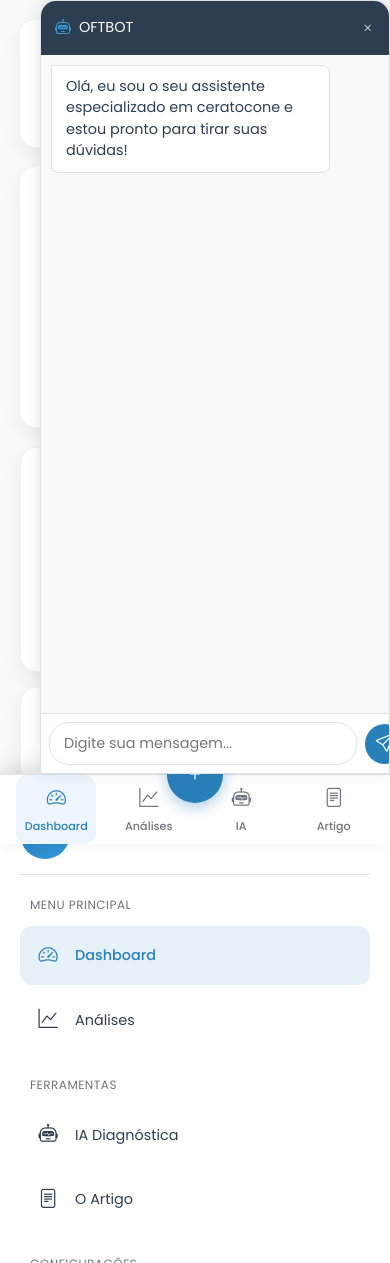
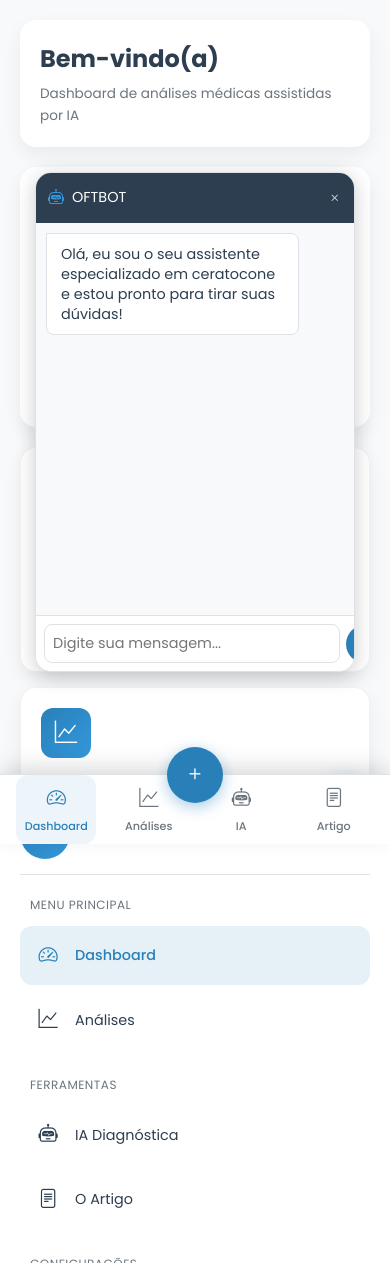
Before and after one commit to MatheusHenryque/Projeto_Marolovi, a Flask app: page /dashboard in a window 390 px wide. Run offline with Flask 3, Linux system fonts and the light colour scheme.

Commit message:
Adição da seção 3d

```diff
--- a/static/css/dashboard.css
+++ b/static/css/dashboard.css
@@ -820,7 +820,7 @@
             background-color: var(--primary-light);
         }
 
-        /* Media Queries para Desktop */
+
         @media (min-width: 1024px) {
             .app-container {
                 flex-direction: row;
@@ -883,45 +883,62 @@
         /* Responsividade para mobile */
 @media (max-width: 768px) {
     #chat-container {
-                right: 0;
-                bottom: var(--mobile-sidebar-height);
-                width: 100%;
-                height: calc(100vh - var(--mobile-sidebar-height));
-                max-height: none;
-                border-radius: 16px 16px 0 0;
-                box-shadow: 0 -3px 15px rgba(0, 0, 0, 0.1);
+        position: fixed;
+        left: 50%;
+        top: 50%;
+        transform: translate(-50%, -50%);
+
+        width: 90%;
+        max-width: 360px;
+        height: 70vh;
+        max-height: 500px;
+
+        border-radius: 16px;
+        box-shadow: 0 4px 20px rgba(0, 0, 0, 0.2);
+        background: #fff;
+        z-index: 1000;
+    }
+
+    #chat-header {
+        padding: 12px;
+        font-size: 1rem;
+        text-align: center;
     }
 
     #chat-messages {
         padding: 10px;
-            }
-
-            #chat-header {
-                padding: 14px;
-                font-size: 1rem;
+        font-size: 0.9rem;
+        overflow-y: auto;
     }
 
     .message {
         font-size: 0.9rem;
+        line-height: 1.4;
     }
 
     #chat-input-container {
         padding: 8px;
+        display: flex;
+        gap: 6px;
     }
 
     #chat-input {
+        flex: 1;
         font-size: 0.9rem;
+        padding: 8px;
+        border-radius: 8px;
     }
 
     #send-button {
-                width: 40px;
-                height: 40px;
-                font-size: 1.2rem;
+        width: 38px;
+        height: 38px;
+        font-size: 1.1rem;
+        border-radius: 50%;
     }
 
     #chat-button {
-                bottom: calc(var(--mobile-sidebar-height) + 15px);
-                right: 15px;
+        bottom: 20px;
+        right: 20px;
         width: 50px;
         height: 50px;
         font-size: 1.3rem;
@@ -930,6 +947,9 @@
 
 @media (max-width: 576px) {
     #chat-container {
+        width: 92%;
+        height: 65vh;
+        max-width: 320px;
         padding-bottom: env(safe-area-inset-bottom);
     }
 }
```
Lines whose indentation alone changed are shown as unchanged.
